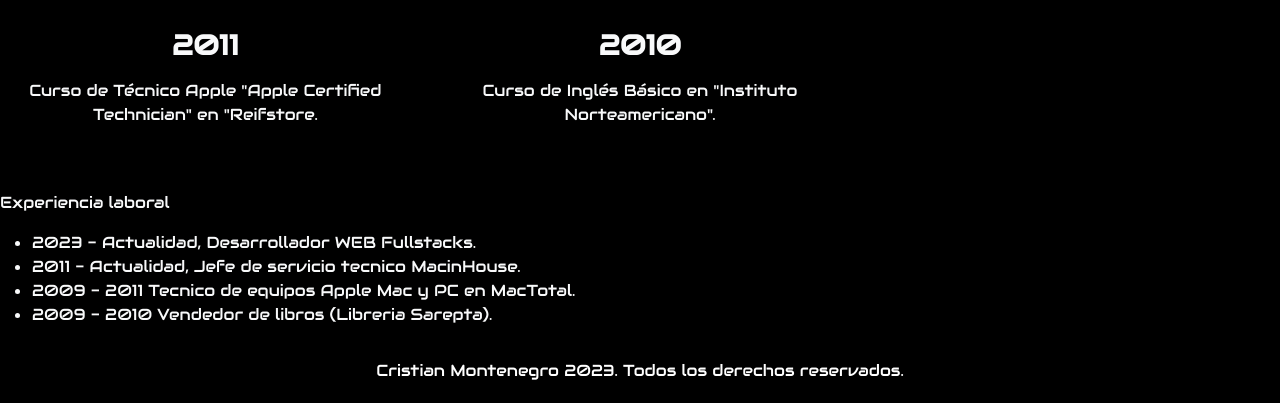
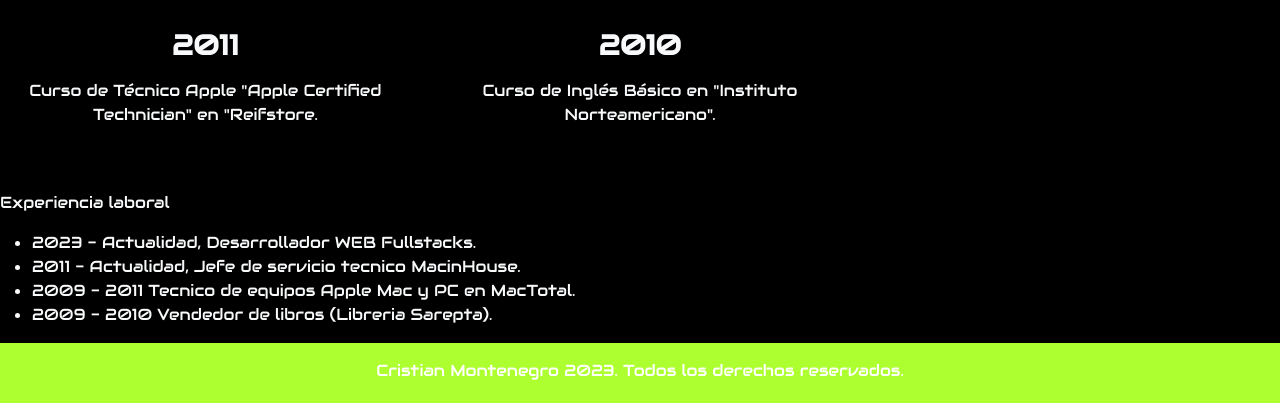
Before and after one commit to sensei97/CVexterno-examen, a plain HTML site: page index.html in a window 1280 px wide. Shown: the part 1137-1540 px from the top of the page. Drawn offline with nearby package versions, Linux system fonts and the light colour scheme.

Commit message:
color verde agregado en el footer

```diff
--- a/assets/css/estilos.css
+++ b/assets/css/estilos.css
@@ -29,7 +29,7 @@ body{
 }
 
 #footer {
-    color: greenyellow;
+    background-color: greenyellow;
     background-repeat: no-repeat;
     background-size: cover;
     background-position: center;
```
